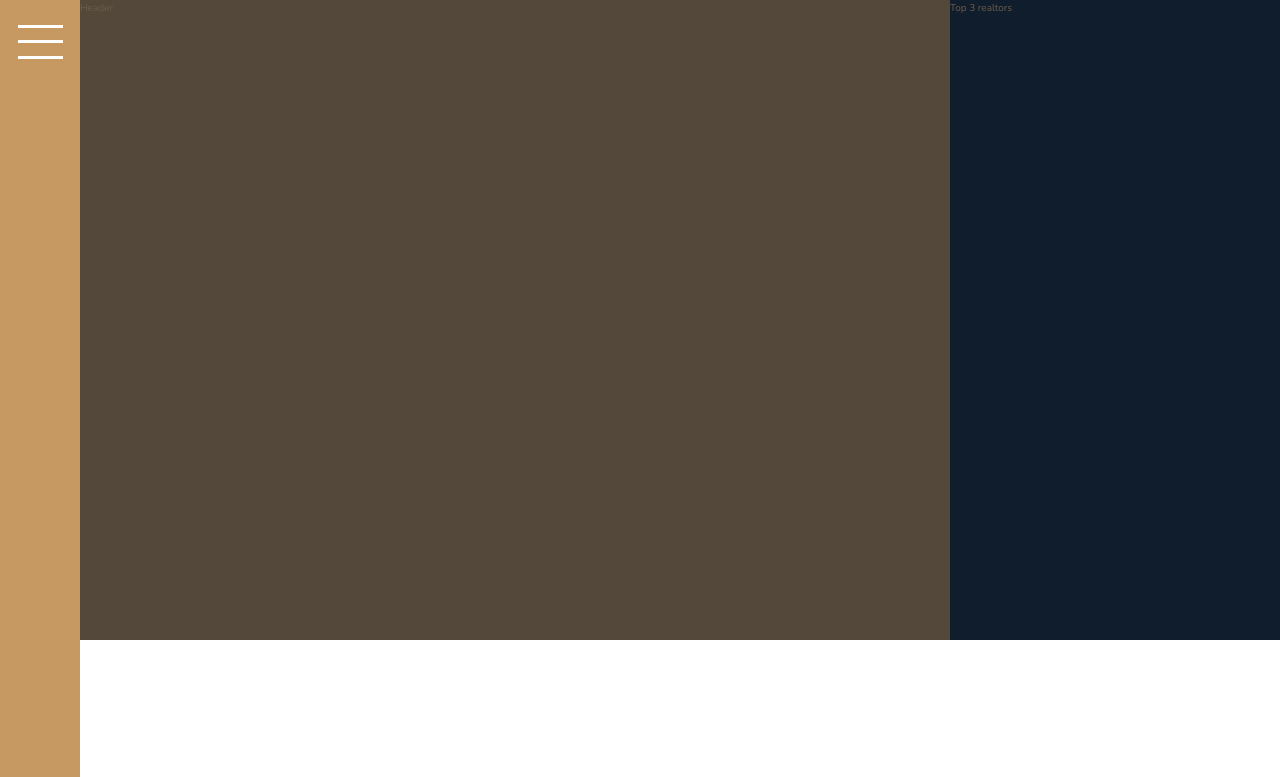
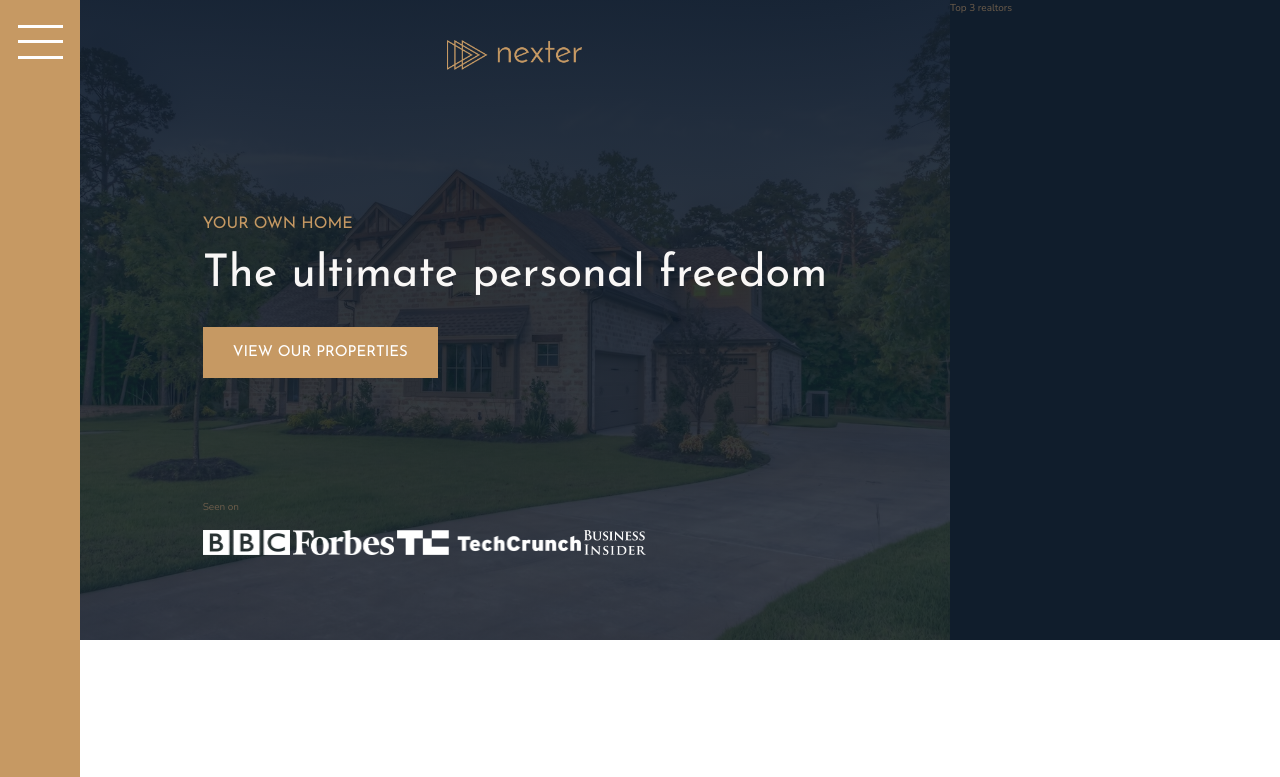
Before and after one commit to Altiuss/Nexter, a website: page index.html in a window 1280 px wide. Shown: the top 777 px of the page. Drawn offline with nearby package versions, Linux system fonts and the light colour scheme.

Commit message:
Building the Header - Part1

```diff
--- a/index.html
+++ b/index.html
@@ -15,11 +15,23 @@
 
 <body class="container">
     <div class="sidebar">
-       <button class="nav-btn"></button>
+        <button class="nav-btn"></button>
     </div>
 
     <header class="header">
-        Header
+
+        <img src="img/logo.png" alt="Nexter logo" class="header__logo">
+        <h3 class="heading-3">Your own home</h3>
+        <h1 class="heading-1">The ultimate personal freedom</h1>
+        <button class="btn header__btn">View our properties</button>
+        <div class="header__seenon-text">Seen on</div>
+        <div class="header__seenon-logos">
+            <img src="img/logo-bbc.png" alt="Seen on logo 1">
+            <img src="img/logo-forbes.png" alt="Seen on logo 2">
+            <img src="img/logo-techcrunch.png" alt="Seen on logo 3">
+            <img src="img/logo-bi.png" alt="Seen on logo 4">
+        </div>
+
     </header>
 
     <div class="realtors">
@@ -344,7 +356,7 @@
             <li class="nav__item"><a href="#" class="nav__link">Come work with us!</a></li>
         </ul>
         <p class="copyright">Copyright 2017 by Jonas Schmedtman. Feel free to use this project for your own purpose.
-             This does NOT apply if you plan to produce your own course or tutorials based on this project.</p>
+            This does NOT apply if you plan to produce your own course or tutorials based on this project.</p>
     </footer>
 
 </body>
--- a/sass/_header.scss
+++ b/sass/_header.scss
@@ -1,5 +1,41 @@
 .header {
     background-color: $color-grey-dark-1;
+    grid-column: full-start / col-end 6;
 
-    grid-column: full-start / col-end 6;
+    background-image: linear-gradient(rgba($color-secondary, .93),
+            rgba($color-secondary, .8)),
+        url(../img/hero.jpeg);
+        background-size: cover;
+        background-position: center;
+        padding: 8rem;
+        padding-top: 4rem;
+
+        display: grid;
+        grid-template-rows: 1fr min-content 6rem 1fr;
+        grid-template-columns: max-content;
+        grid-row-gap: 1.5rem;
+        justify-content: center;
+
+
+    &__logo {
+        height: 3rem;
+        justify-self: center;
+
+    }
+    &__btn {
+        align-self: start;
+        justify-self: start;
+    }
+
+    &__seenon-text {}
+
+    &__seenon-logos {
+
+        img {
+            height: 2.5rem;
+        }
+
+    }
+
+
 }
--- a/sass/_typography.scss
+++ b/sass/_typography.scss
@@ -5,6 +5,10 @@
 
 .heading-1 {
     @extend %heading;
+    font-size: 4.5rem;
+    color: $color-grey-light-1;
+    line-height: 1;
+
 }
 
 .heading-2 {
```
Also changed, not shown: css/style.css.
